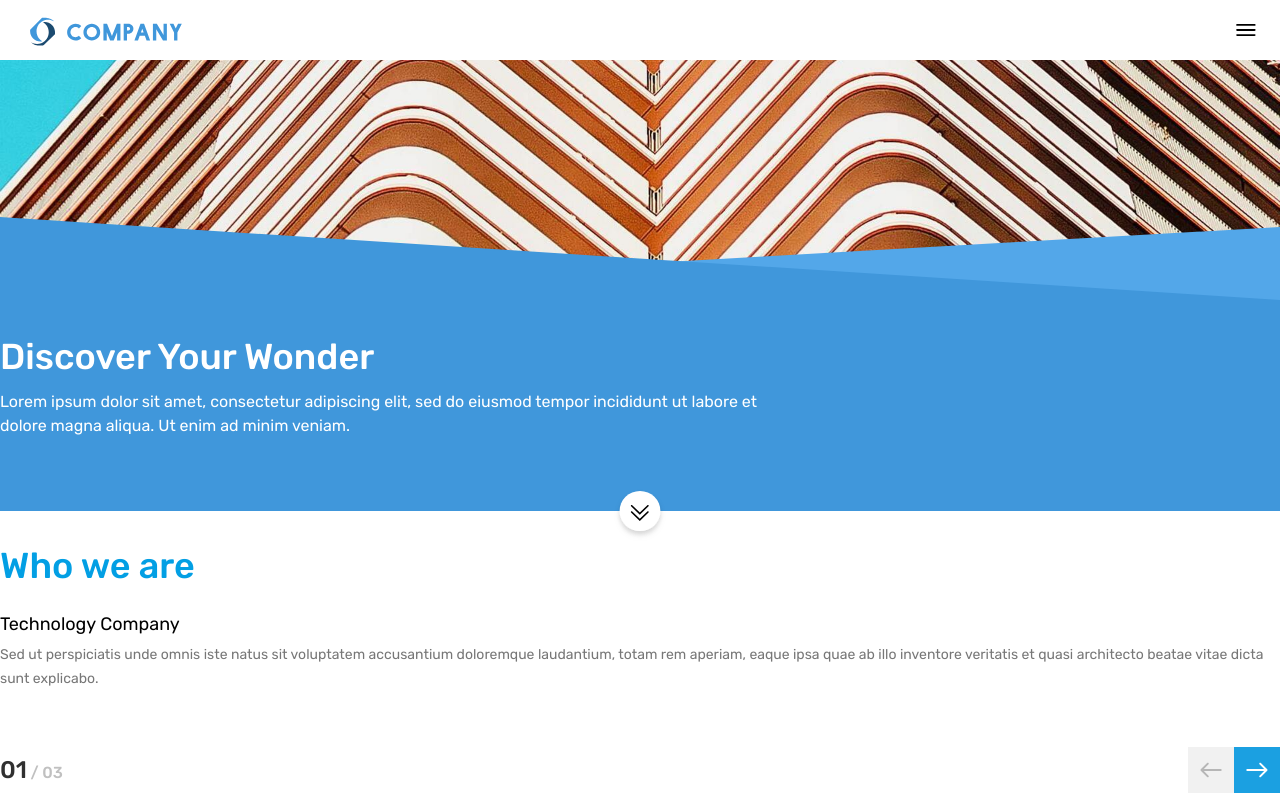
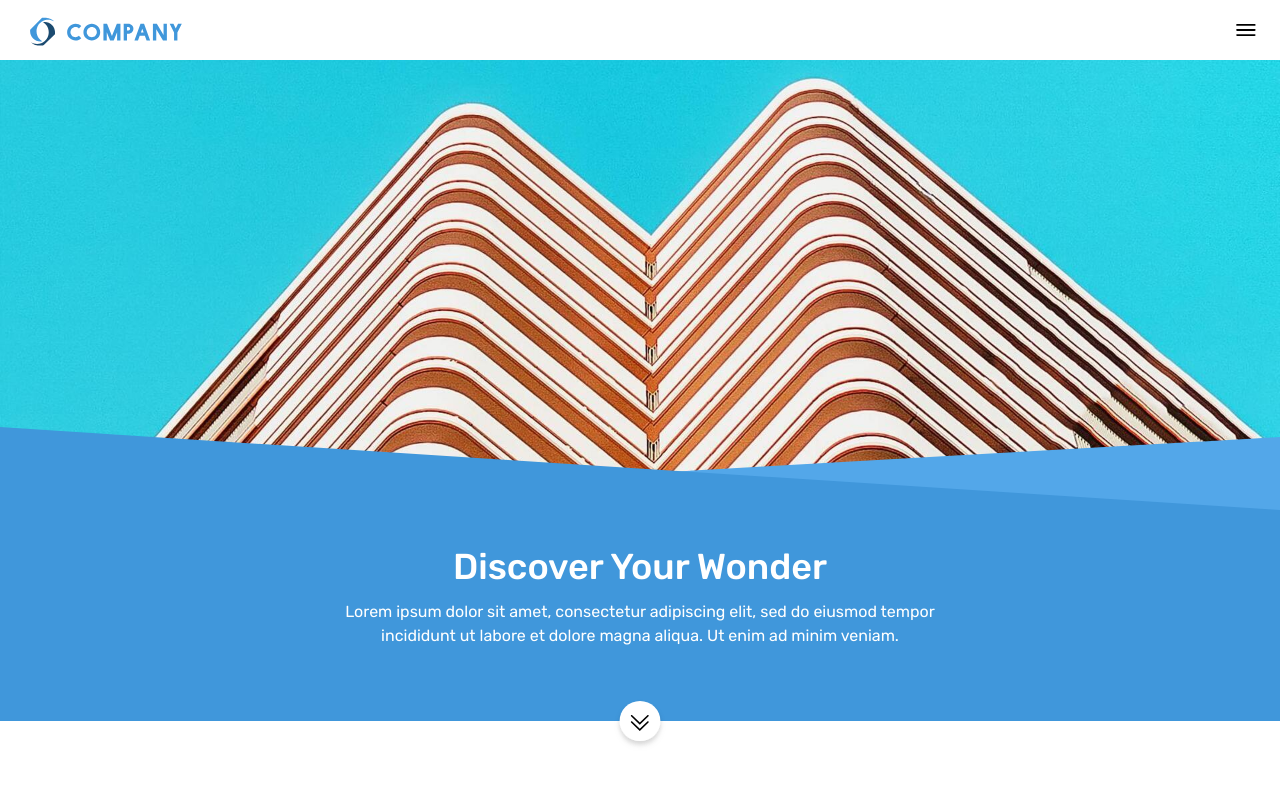
Before and after one commit to januarmaksum/Landing-page-company-SALT, a React (Vite) app: page / in a window 1280 px wide. Shown: the top 800 px of the page. Built offline with nearby package versions, Linux system fonts and the light colour scheme.

Commit message:
handle desktop ui

```diff
--- a/src/components/About/index.jsx
+++ b/src/components/About/index.jsx
@@ -12,7 +12,7 @@ export default function About() {
   const paginationCurrent = useRef(null);
 
   return (
-    <div className="container pt-[40px] pb-[70px] px-12 lg:px-0 relative">
+    <div className="container pt-[40px] xl:pt-[6rem] pb-[70px] px-12 xl:px-0 relative">
       <Swiper
         className="swiper-about"
         allowTouchMove={false}
@@ -34,6 +34,12 @@ export default function About() {
           swiper.navigation.init();
           swiper.navigation.update();
         }}
+        breakpoints={{
+          1280: {
+            slidesPerView: 3,
+            spaceBetween: 40
+          },
+        }}
       >
         {dataAbout.map((item) => {
           return (
@@ -53,7 +59,7 @@ export default function About() {
           );
         })}
       </Swiper>
-      <div className="flex justify-between mt-14 items-center">
+      <div className="flex justify-between mt-14 items-center xl:hidden">
         <div className="swiper-pagination-about" ref={paginationCurrent} />
         <div className="flex swiper-navigation-about">
           <div
--- a/src/components/CoreValue/index.jsx
+++ b/src/components/CoreValue/index.jsx
@@ -4,7 +4,7 @@ import { dataCoreValue } from "../../data";
 export default function CoreValue() {
   return (
     <div className="overflow-hidden bg-[#F8F8F8]">
-      <div className="container relative pt-14 px-[25px] lg:px-0">
+      <div className="container relative pt-14 px-[25px] xl:px-0">
         <h2 className="whitesmoke-900 text-blue-700 text-4xl font-medium text-center leading-[30px] mb-6">
           Our Core Values
         </h2>
--- a/src/components/Hero/index.jsx
+++ b/src/components/Hero/index.jsx
@@ -4,7 +4,7 @@ import IconDoubleChevronDown from "../../assets/icons/icon-double-chevron-down.s
 export default function Hero() {
   return (
     <div className="relative">
-      <div className="bg-hero-background bg-no-repeat h-60 bg-bottom bg-cover relative">
+      <div className="bg-hero-background bg-no-repeat h-60 md:h-96 xl:h-[450px] bg-bottom lg:bg-center bg-cover relative">
         <div className={styleHero.triangelWrapperUp}>
           <svg
             xmlns="http://www.w3.org/2000/svg"
@@ -32,12 +32,12 @@ export default function Hero() {
           </svg>
         </div>
       </div>
-      <div className="bg-blue-400 px-10 lg:px-0 pb-[73px] pt-10">
+      <div className="bg-blue-400 px-10 xl:px-0 pb-[73px] pt-10">
         <div className="container">
-          <div className="text-4xl font-medium text-white leading-[34px] mb-4">
+          <div className="text-4xl font-medium text-white leading-[34px] mb-4 lg:text-center">
             Discover Your Wonder
           </div>
-          <p className="text-white text-base leading-6 md:w-3/5">
+          <p className="text-white text-base leading-6 md:max-w-xl:w-3/5 lg:text-center lg:w-3/6 lg:mx-auto">
             Lorem ipsum dolor sit amet, consectetur adipiscing elit, sed do
             eiusmod tempor incididunt ut labore et dolore magna aliqua. Ut enim
             ad minim veniam.
```
